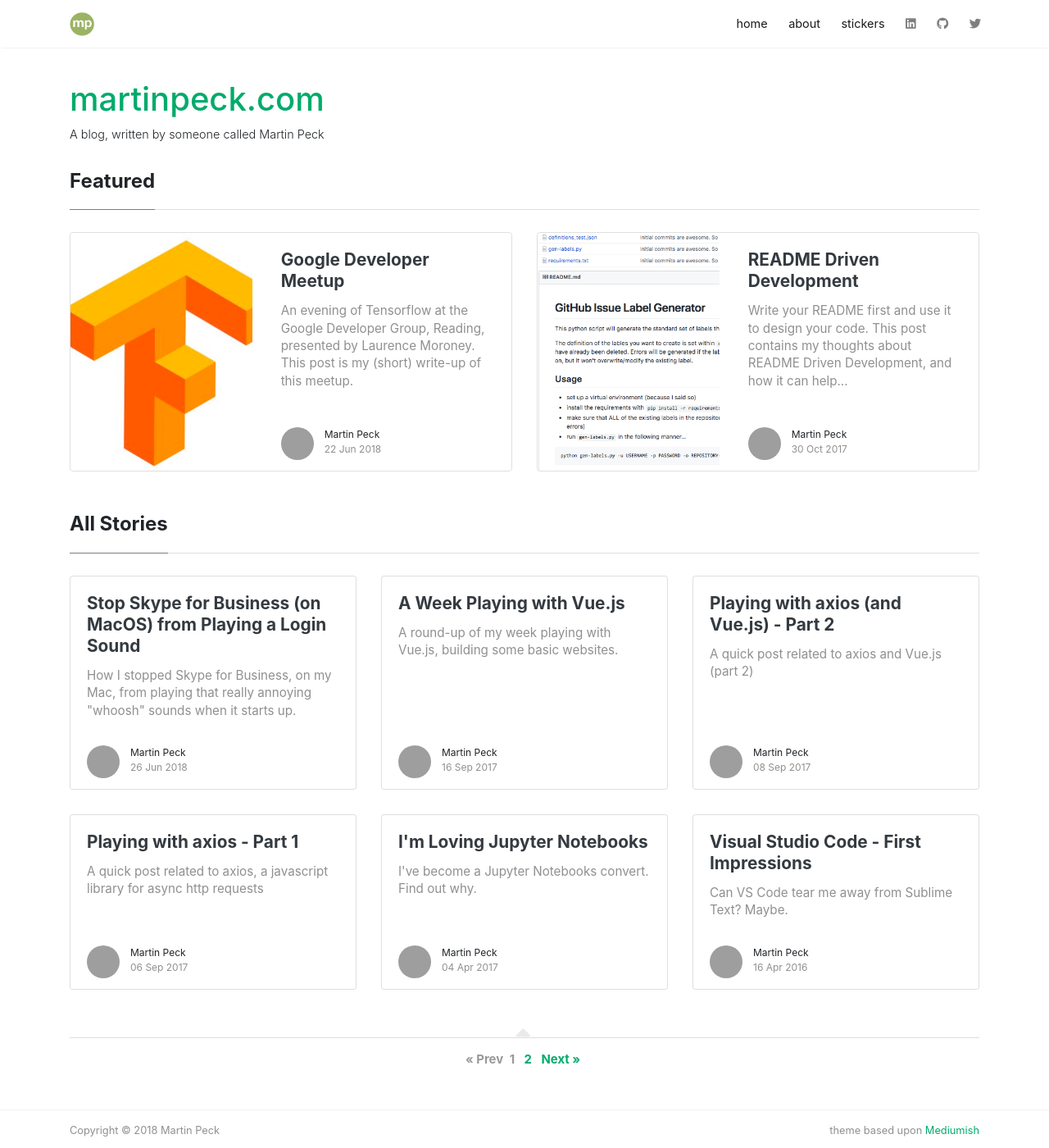
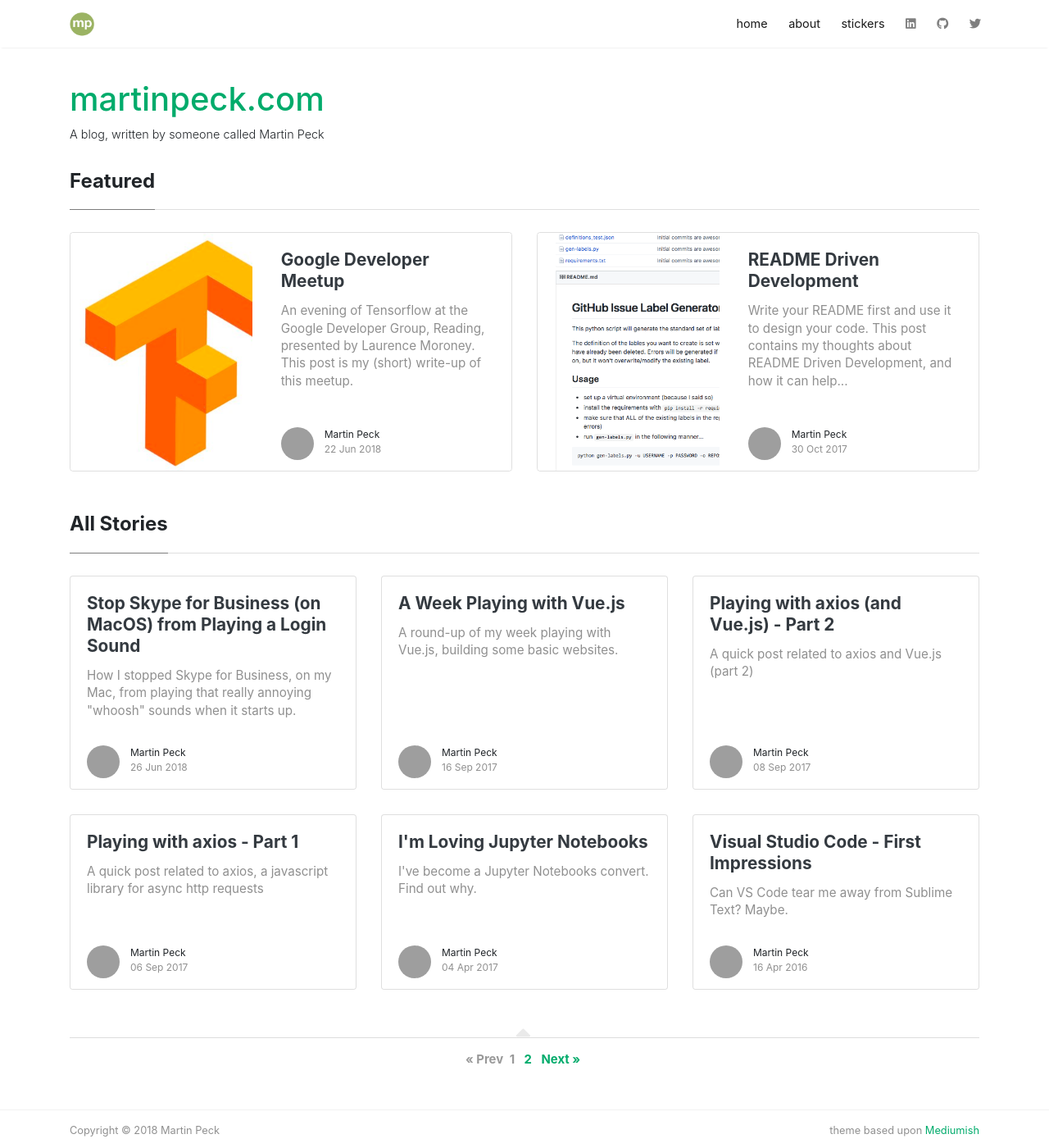
Before and after one commit to martinpeck/martinpeck.github.io, a Jekyll site: the page built from index.html, in a window 1280 px wide and 1400 px high. Shown: the whole window at 82% size. Built offline with Jekyll 4.4.1, drawn with Linux system fonts in a browser that asks for light colours; nearby versions of some CDN libraries; the list of posts is cut into pages by our own code; comment, search, counter and statistics services are not loaded; grey boxes are pictures that could not be loaded.

Commit message:
adjust how featured image is positioned

```diff
--- a/assets/css/screen.css
+++ b/assets/css/screen.css
@@ -113,7 +113,6 @@
      background-size:cover;
      height:100%;
      display:block;
-     background-position:38% 22% !important;
      background-origin:border-box!important;
      border-top-left-radius: .25rem;
      border-bottom-left-radius: .25rem;
```
